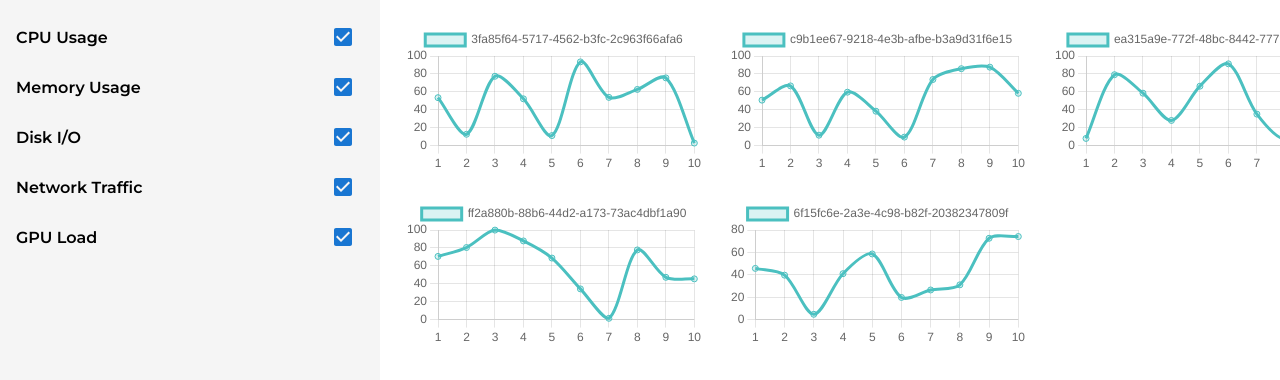
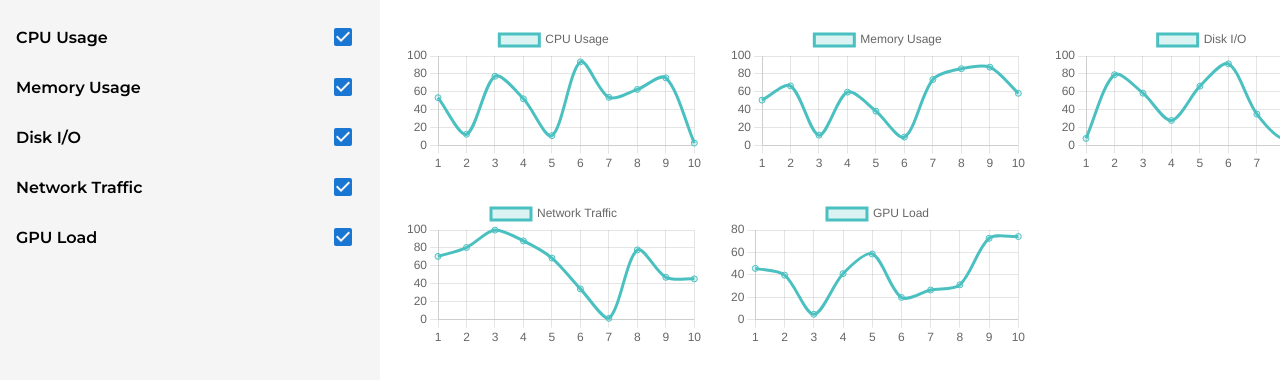
Before and after one commit to TheH3ck3r/GemSoft-chartjs-test-task, a Next.js app: page / in a window 1280 px wide. Shown: the top 380 px of the page. Built offline with nearby package versions, Linux system fonts and the light colour scheme.

Commit message:
add: chartDataStore, update: page, LeftNavbar, ChartViewer, Data, selectedChartsStore

```diff
--- a/src/app/_components/ChartViewer/ChartViewer.tsx
+++ b/src/app/_components/ChartViewer/ChartViewer.tsx
@@ -23,14 +23,15 @@ ChartJS.register(
 
 interface Props {
   chart: ChartApiData;
+  name: string;
 }
 
-export const ChartViewer = ({ chart }: Props) => {
+export const ChartViewer = ({ chart, name }: Props) => {
   const data = {
     labels: chart.data.map((point) => point.x),
     datasets: [
       {
-        label: chart.uuid,
+        label: name,
         data: chart.data.map((point) => point.y),
         borderColor: "rgba(75,192,192,1)",
         backgroundColor: "rgba(75,192,192,0.2)",
--- a/src/app/_components/Data/Data.module.scss
+++ b/src/app/_components/Data/Data.module.scss
@@ -6,3 +6,11 @@
   padding: 24px;
   height: min-content;
 }
+
+.spinner {
+  display: flex;
+  justify-content: center;
+  align-items: center;
+  height: 100%;
+  width: 100%;
+}
--- a/src/app/_components/Data/Data.tsx
+++ b/src/app/_components/Data/Data.tsx
@@ -1,27 +1,39 @@
 "use client";
 
-import { useEffect, useState } from "react";
-import { getChartData } from "@/common/fetchers";
-import { ChartData } from "@/types/api";
 import { ChartViewer } from "../ChartViewer";
 import styles from "./Data.module.scss";
+import { observer } from "mobx-react-lite";
+import chartDataStore from "@/common/stores/chartsDataStore";
+import { CircularProgress } from "@mui/material";
+import selectedChartsStore from "@/common/stores/selectedChartsStore";
 
-export type DataProps = {
-  chartsIds: Array<string>;
-};
+export const Data = observer(() => {
+  const charts = chartDataStore.getChartsData;
 
-export const Data = ({ chartsIds }: DataProps) => {
-  const [charts, setCharts] = useState<ChartData[]>([]);
+  const getChartNameById = (uuid: string): string => {
+    const chart = selectedChartsStore.selectedCharts.find(
+      (c) => c.uuid === uuid
+    );
+    return chart ? chart.name : "Без имени";
+  };
 
-  useEffect(() => {
-    getChartData(chartsIds).then(setCharts);
-  }, []);
+  if (charts.length === 0) {
+    return (
+      <div className={styles.spinner}>
+        <CircularProgress />
+      </div>
+    );
+  }
 
   return (
     <div className={styles.root}>
       {charts.map((chart) => (
-        <ChartViewer key={chart.uuid} chart={chart} />
+        <ChartViewer
+          key={chart.uuid}
+          chart={chart}
+          name={getChartNameById(chart.uuid)}
+        />
       ))}
     </div>
   );
-};
+});
--- a/src/app/_components/LeftNavbar/LeftNavbar.tsx
+++ b/src/app/_components/LeftNavbar/LeftNavbar.tsx
@@ -1,20 +1,14 @@
 "use client";
 
-import { FC } from "react";
 import styles from "./LeftNavbar.module.scss";
 import { ChartSummary } from "@/types/api";
 import { CircularProgress } from "@mui/material";
 import { ChartCheckPanel } from "../ChartCheckPanel";
 import selectedChartsStore from "@/common/stores/selectedChartsStore";
-import { toJS } from "mobx";
+import { observer } from "mobx-react-lite";
 
-export type LeftNavbarProps = {
-  chartSummary: Array<ChartSummary>;
-};
-
-export const LeftNavbar: FC<LeftNavbarProps> = ({ chartSummary }) => {
-  selectedChartsStore.setSelectedChartsData(chartSummary);
-  console.log("store: ", toJS(selectedChartsStore.getSelectedCharts));
+export const LeftNavbar = observer(() => {
+  const chartSummary = selectedChartsStore.getSelectedCharts;
 
   if (chartSummary.length === 0) {
     return (
@@ -33,4 +27,4 @@ export const LeftNavbar: FC<LeftNavbarProps> = ({ chartSummary }) => {
       ))}
     </div>
   );
-};
+});
--- a/src/app/page.tsx
+++ b/src/app/page.tsx
@@ -2,31 +2,32 @@
 
 import { LeftNavbar } from "./_components/LeftNavbar";
 import { Data } from "./_components/Data";
-import { useEffect, useState } from "react";
-import { ChartSummary } from "@/types/api";
-import { getChartSummary } from "@/common/fetchers";
-import { CircularProgress } from "@mui/material";
+import { useEffect } from "react";
+import { getChartSummary, getChartData } from "@/common/fetchers";
 import styles from "./page.module.scss";
+import selectedChartsStore from "@/common/stores/selectedChartsStore";
+import chartDataStore from "@/common/stores/chartsDataStore";
 
 export default function Home() {
-  const [chartSummary, setChartSummary] = useState<ChartSummary[]>([]);
+  useEffect(() => {
+    const fetchData = async () => {
+      const summary = await getChartSummary();
+      selectedChartsStore.setSelectedChartsData(summary);
 
-  useEffect(() => {
-    getChartSummary().then(setChartSummary);
+      const ids = selectedChartsStore.getSelectedIds;
+
+      const data = await getChartData(ids);
+
+      chartDataStore.setSChartsData(data);
+    };
+
+    fetchData();
   }, []);
-
-  const ids = chartSummary.map((chart) => chart.uuid);
 
   return (
     <div className={styles.root}>
-      <LeftNavbar chartSummary={chartSummary} />
-      {chartSummary.length !== 0 ? (
-        <Data chartsIds={ids} />
-      ) : (
-        <div className={styles.loading}>
-          <CircularProgress />
-        </div>
-      )}
+      <LeftNavbar />
+      <Data />
     </div>
   );
 }
--- a/src/common/stores/chartsDataStore.ts
+++ b/src/common/stores/chartsDataStore.ts
@@ -0,0 +1,22 @@
+import { ChartData } from "@/types/api";
+import { makeAutoObservable } from "mobx";
+
+export class ChartDataStore {
+  chartsData: ChartData[] = [];
+
+  constructor() {
+    makeAutoObservable(this);
+  }
+
+  setSChartsData(data: ChartData[]) {
+    this.chartsData = data;
+  }
+
+  get getChartsData(): ChartData[] {
+    return this.chartsData;
+  }
+}
+
+const chartDataStore = new ChartDataStore();
+
+export default chartDataStore;
--- a/src/common/stores/selectedChartsStore.ts
+++ b/src/common/stores/selectedChartsStore.ts
@@ -16,6 +16,10 @@ export class SelectedChartsStore {
     return this.selectedCharts;
   }
 
+  get getSelectedIds(): string[] {
+    return this.selectedCharts.map((chart) => chart.uuid);
+  }
+
   get getSelectedNames(): string[] {
     return this.selectedCharts.map((chart) => chart.name);
   }
```
